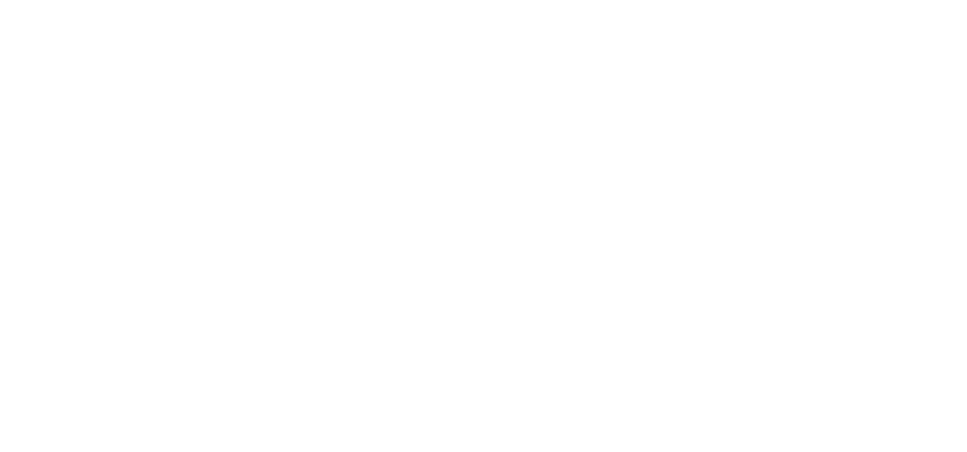
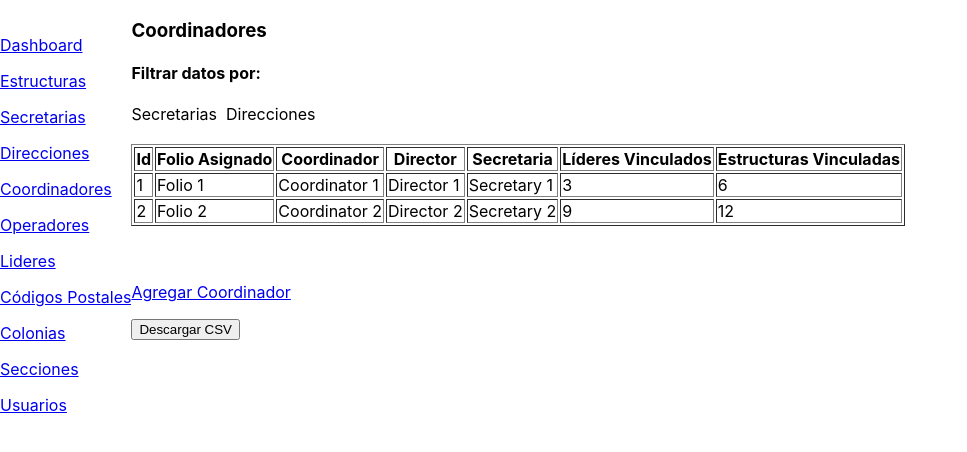
Before and after one commit to IvanMtz97/perfilciudadano-front, a React (Create React App) app: page /coordinator/list in a window 1280 px wide. Before the commit this address had no page. Shown: the top 452 px of the page, without its empty margins (0-967 px from the left). Built offline with nearby package versions, Linux system fonts and the light colour scheme.

Commit message:
Add: secretary, director and coordinator cruds progress

```diff
--- a/src/App.js
+++ b/src/App.js
@@ -24,6 +24,12 @@
 import UserList from "./screens/User/UserList";
 import UserCreate from "./screens/User/UserCreate";
 import UserUpdate from "./screens/User/UserUpdate";
+import SecretaryCreate from "./screens/Secretary/SecretaryCreate";
+import SecretaryList from "./screens/Secretary/SecretaryList";
+import DirectorCreate from "./screens/Director/DirectorCreate";
+import DirectorList from "./screens/Director/DirectorList";
+import CoordinatorCreate from "./screens/Coordinator/CoordinatorCreate";
+import CoordinatorList from "./screens/Coordinator/CoordinatorList";
 import LeaderList from "./screens/Leader/LeaderList";
 import OperatorList from "./screens/Operator/OperatorList";
 
@@ -56,6 +62,15 @@
           <Route path="user/create" element={<UserCreate />} />
           <Route path="user/:id" element={<UserUpdate />} />
 
+          <Route path="secretary/list" element={<SecretaryList />} />
+          <Route path="secretary/create" element={<SecretaryCreate />} />
+
+          <Route path="director/list" element={<DirectorList />} />
+          <Route path="director/create" element={<DirectorCreate />} />
+
+          <Route path="coordinator/list" element={<CoordinatorList />} />
+          <Route path="coordinator/create" element={<CoordinatorCreate />} />
+
           <Route path="leader/list" element={<LeaderList />} />
           <Route path="operator/list" element={<OperatorList />} />
         </Route>
--- a/src/components/layout/Sidebar/index.js
+++ b/src/components/layout/Sidebar/index.js
@@ -14,9 +14,9 @@
     >
       <Link to="/dashboard"><p>Dashboard</p></Link>
       <Link to="/structure/list"><p>Estructuras</p></Link>
-      <Link to="//list"><p>Secretarias</p></Link>
-      <Link to="//list"><p>Direcciones</p></Link>
-      <Link to="//list"><p>Coordinadores</p></Link>
+      <Link to="/secretary/list"><p>Secretarias</p></Link>
+      <Link to="/director/list"><p>Direcciones</p></Link>
+      <Link to="/coordinator/list"><p>Coordinadores</p></Link>
       <Link to="/operator/list"><p>Operadores</p></Link>
       <Link to="/leader/list"><p>Lideres</p></Link>
       <Link to="/postalcode/list"><p>Códigos Postales</p></Link>
--- /dev/null
+++ b/src/dummy/coordinators.js
@@ -0,0 +1,30 @@
+const coordinators = [
+  {
+    id: 1,
+    folio_number: "Folio 1",
+    name: "Coordinator 1",
+    director: {
+      name: "Director 1",
+    },
+    secretary: {
+      name: "Secretary 1",
+    },
+    related_leaders_quantity: 3,
+    related_structures_quantity: 6,
+  },
+  {
+    id: 2,
+    folio_number: "Folio 2",
+    name: "Coordinator 2",
+    director: {
+      name: "Director 2",
+    },
+    secretary: {
+      name: "Secretary 2",
+    },
+    related_leaders_quantity: 9,
+    related_structures_quantity: 12,
+  },
+];
+
+export default coordinators;
--- /dev/null
+++ b/src/dummy/directors.js
@@ -0,0 +1,24 @@
+const directors = [
+  {
+    id: 1,
+    folio_number: "Folio 1",
+    name: "Director 1",
+    secretary: {
+      name: "Secretary 1",
+    },
+    related_leaders_quantity: 3,
+    related_structures_quantity: 6,
+  },
+  {
+    id: 2,
+    folio_number: "Folio 2",
+    name: "Director 2",
+    secretary: {
+      name: "Secretary 2",
+    },
+    related_leaders_quantity: 9,
+    related_structures_quantity: 12,
+  },
+];
+
+export default directors;
--- /dev/null
+++ b/src/dummy/secretaries.js
@@ -0,0 +1,18 @@
+const secretaries = [
+  {
+    id: 1,
+    folio_number: "Folio 1",
+    name: "Secretary 1",
+    related_leaders_quantity: 3,
+    related_structures_quantity: 6,
+  },
+  {
+    id: 2,
+    folio_number: "Folio 2",
+    name: "Secretary 2",
+    related_leaders_quantity: 9,
+    related_structures_quantity: 12,
+  },
+];
+
+export default secretaries;
--- /dev/null
+++ b/src/screens/Coordinator/CoordinatorCreate.js
@@ -0,0 +1,70 @@
+import React, { useState } from "react";
+
+import coordinators from "../../dummy/coordinators";
+import directors from "../../dummy/directors";
+
+const CoordinatorCreate = () => {
+  const [coordinator, setDirector] = useState({
+    name: "",
+    secretary_id: "",
+    director_id: "",
+  });
+
+  const handleChange = (e) => {
+    const { id, value } = e.target;
+    setDirector((prevState) => ({
+      ...prevState,
+      [id]: value,
+    }));
+  };
+
+  const onSelectChange = (e) => {
+    setDirector((prevState) => ({
+      ...prevState,
+      [e.target.id]: e.target.value,
+    }));
+  }
+
+  const onCreate = () => {
+    //TODO: Add POST request to create coordinator
+  }
+
+  return(
+    <>
+      <h3>Agregar Coordinador</h3>
+
+      <label>Nombre:</label>
+      <input type="text" id="name" value={coordinator.name} onChange={handleChange} />
+
+      <br /><br />
+
+      <label>Secretaria:</label>
+      <select id="secretary_id" value={coordinator.secretary_id} onChange={onSelectChange}>
+        <option value="" />
+        {
+          coordinators.map(({id, name}, index) =>
+            <option key={index} value={id}>{name}</option>
+          )
+        }
+      </select>
+
+      <br /><br />
+
+      <label>Director:</label>
+      <select id="director_id" value={coordinator.director_id} onChange={onSelectChange}>
+        <option value="" />
+        {
+          directors.map(({id, name}, index) =>
+            <option key={index} value={id}>{name}</option>
+          )
+        }
+      </select>
+
+      <br /><br />
+
+      <button onClick={onCreate}>Agregar</button>
+    </>
+  )
+};
+
+export default CoordinatorCreate;
--- /dev/null
+++ b/src/screens/Coordinator/CoordinatorList.js
@@ -0,0 +1,61 @@
+import React from "react";
+import { Link } from "react-router-dom";
+
+import coordinators from "../../dummy/coordinators";
+
+const CoordinatorList = () => {
+  const onDownloadCSV = () => {
+    //TODO: Add download CSV functionality
+  }
+
+  return(
+    <>
+      <h3>Coordinadores</h3>
+
+      <h4>Filtrar datos por:</h4>
+      <label>Secretarias</label> &nbsp;
+      <label>Direcciones</label> &nbsp;
+
+      <br /><br />
+
+      <table border="1">
+        <thead>
+          <tr>
+            <th>Id</th>
+            <th>Folio Asignado</th>
+            <th>Coordinador</th>
+            <th>Director</th>
+            <th>Secretaria</th>
+            <th>Líderes Vinculados</th>
+            <th>Estructuras Vinculadas</th>
+          </tr>
+        </thead>
+        <tbody>
+          {
+            coordinators.map(({
+              id, folio_number, name, director, secretary, related_leaders_quantity, related_structures_quantity },
+              index
+            ) =>
+              <tr key={index}>
+                <td>{id}</td>
+                <td>{folio_number}</td>
+                <td>{name}</td>
+                <td>{director.name}</td>
+                <td>{secretary.name}</td>
+                <td>{related_leaders_quantity}</td>
+                <td>{related_structures_quantity}</td>
+              </tr>
+            )
+          }
+        </tbody>
+      </table>
+
+      <br /><br />
+
+      <Link to="/coordinator/create"><p>Agregar Coordinador</p></Link>
+      <button onClick={onDownloadCSV}>Descargar CSV</button>
+    </>
+  )
+};
+
+export default CoordinatorList;
--- /dev/null
+++ b/src/screens/Director/DirectorCreate.js
@@ -0,0 +1,56 @@
+import React, { useState } from "react";
+
+import secretaries from "../../dummy/secretaries";
+
+const DirectorCreate = () => {
+  const [director, setDirector] = useState({
+    name: "",
+    secretary_id: "",
+  });
+
+  const handleChange = (e) => {
+    const { id, value } = e.target;
+    setDirector((prevState) => ({
+      ...prevState,
+      [id]: value,
+    }));
+  };
+
+  const onSelectChange = (e) => {
+    setDirector((prevState) => ({
+      ...prevState,
+      secretary_id: e.target.value,
+    }));
+  }
+
+  const onCreate = () => {
+    //TODO: Add POST request to create director
+  }
+
+  return(
+    <>
+      <h3>Agregar Director</h3>
+
+      <label>Nombre:</label>
+      <input type="text" id="name" value={director.name} onChange={handleChange} />
+
+      <br /><br />
+
+      <label>Secretaria:</label>
+      <select value={director.secretary_id} onChange={onSelectChange}>
+        <option value="" />
+        {
+          secretaries.map(({id, name}, index) =>
+            <option key={index} value={id}>{name}</option>
+          )
+        }
+      </select>
+
+      <br /><br />
+
+      <button onClick={onCreate}>Agregar</button>
+    </>
+  )
+};
+
+export default DirectorCreate;
--- /dev/null
+++ b/src/screens/Director/DirectorList.js
@@ -0,0 +1,53 @@
+import React from "react";
+import { Link } from "react-router-dom";
+
+import directors from "../../dummy/directors";
+
+const DirectorList = () => {
+  const onDownloadCSV = () => {
+    //TODO: Add download CSV functionality
+  }
+
+  return(
+    <>
+      <h3>Directores</h3>
+
+      <table border="1">
+        <thead>
+          <tr>
+            <th>Id</th>
+            <th>Folio Asignado</th>
+            <th>Director</th>
+            <th>Secretaria</th>
+            <th>Líderes Vinculados</th>
+            <th>Estructuras Vinculadas</th>
+          </tr>
+        </thead>
+        <tbody>
+          {
+            directors.map(({
+              id, folio_number, name, secretary, related_leaders_quantity, related_structures_quantity },
+              index
+            ) =>
+              <tr key={index}>
+                <td>{id}</td>
+                <td>{folio_number}</td>
+                <td>{name}</td>
+                <td>{secretary.name}</td>
+                <td>{related_leaders_quantity}</td>
+                <td>{related_structures_quantity}</td>
+              </tr>
+            )
+          }
+        </tbody>
+      </table>
+
+      <br /><br />
+
+      <Link to="/director/create"><p>Agregar Director</p></Link>
+      <button onClick={onDownloadCSV}>Descargar CSV</button>
+    </>
+  )
+};
+
+export default DirectorList;
--- /dev/null
+++ b/src/screens/Secretary/SecretaryCreate.js
@@ -0,0 +1,36 @@
+import React, { useState } from "react";
+
+const SecretaryCreate = () => {
+  const [secretary, setSecretary] = useState({
+    name: "",
+  });
+
+  const handleChange = (e) => {
+    const { id, value } = e.target;
+    setSecretary((prevState) => ({
+      ...prevState,
+      [id]: value,
+    }));
+  };
+
+  const onCreate = () => {
+    //TODO: Add POST request to create secretary
+  }
+
+  return(
+    <>
+      <h3>Agregar Secretaria</h3>
+
+      <br /><br />
+
+      <label>Nombre:</label>
+      <input type="text" id="name" value={secretary.name} onChange={handleChange} />
+
+      <br /><br />
+
+      <button onClick={onCreate}>Agregar</button>
+    </>
+  )
+};
+
+export default SecretaryCreate;
--- /dev/null
+++ b/src/screens/Secretary/SecretaryList.js
@@ -0,0 +1,51 @@
+import React from "react";
+import { Link } from "react-router-dom";
+
+import secretaries from "../../dummy/secretaries";
+
+const SecretaryList = () => {
+  const onDownloadCSV = () => {
+    //TODO: Add download CSV functionality
+  }
+
+  return(
+    <>
+      <h3>Secretarias</h3>
+
+      <table border="1">
+        <thead>
+          <tr>
+            <th>Id</th>
+            <th>Folio Asignado</th>
+            <th>Secretaria</th>
+            <th>Líderes Vinculados</th>
+            <th>Estructuras Vinculadas</th>
+          </tr>
+        </thead>
+        <tbody>
+          {
+            secretaries.map(({
+              id, folio_number, name, related_leaders_quantity, related_structures_quantity },
+              index
+            ) =>
+              <tr key={index}>
+                <td>{id}</td>
+                <td>{folio_number}</td>
+                <td>{name}</td>
+                <td>{related_leaders_quantity}</td>
+                <td>{related_structures_quantity}</td>
+              </tr>
+            )
+          }
+        </tbody>
+      </table>
+
+      <br /><br />
+
+      <Link to="/secretary/create"><p>Agregar Secretaria</p></Link>
+      <button onClick={onDownloadCSV}>Descargar CSV</button>
+    </>
+  )
+};
+
+export default SecretaryList;
```
